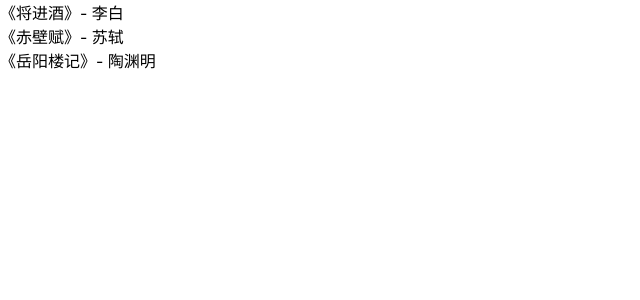
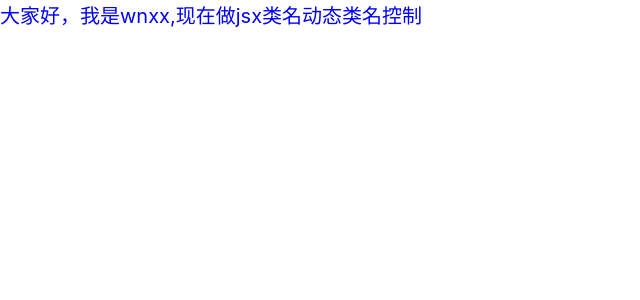
Before and after one commit to ljylwnxx/react-basic, a JavaScript app: page / in a window 1280 px wide. Shown: the top 300 px of the page, without its empty margins (0-640 px from the left). Built offline with nearby package versions, Linux system fonts and the light colour scheme; the HTML template or start-up script is replaced by a standard one.

Commit message:
feat:jsx类名动态类名控制

```diff
--- a/src/App.js
+++ b/src/App.js
@@ -1,28 +1,12 @@
-// 定义函数
-const getancientPoetry = (dynasty) =>{
-  if(dynasty === '唐') {
-     return <span>《将进酒》- 李白</span>
-  }
-  if(dynasty === '宋') {
-    return <span>《赤壁赋》- 苏轼</span>
-  }
-  if(dynasty === '东晋') {
-    return <span>《岳阳楼记》- 陶渊明</span>
-  }
+import './app.css'
+const showText = true
+
+function App() {
+return (
+  <div className="App">
+    <div className={ showText ? 'header': ''}>大家好，我是wnxx,现在做jsx类名动态类名控制</div>
+  </div>
+)
 }
-function App() {
-  return (
-    <div className="App">
-      <div>
-        {getancientPoetry('唐')}
-      </div>
-      <div>
-        {getancientPoetry('宋')}
-      </div>
-      <div>
-        {getancientPoetry('东晋')}
-      </div>
-    </div>
-  )
-}
+
 export default App
--- /dev/null
+++ b/src/app.css
@@ -0,0 +1,4 @@
+.header {
+    color: blue;
+    font-size: 20px;
+}
```
Also changed, not shown: src/04.JSX样式处理.jsx (added, +48 -0 lines).
